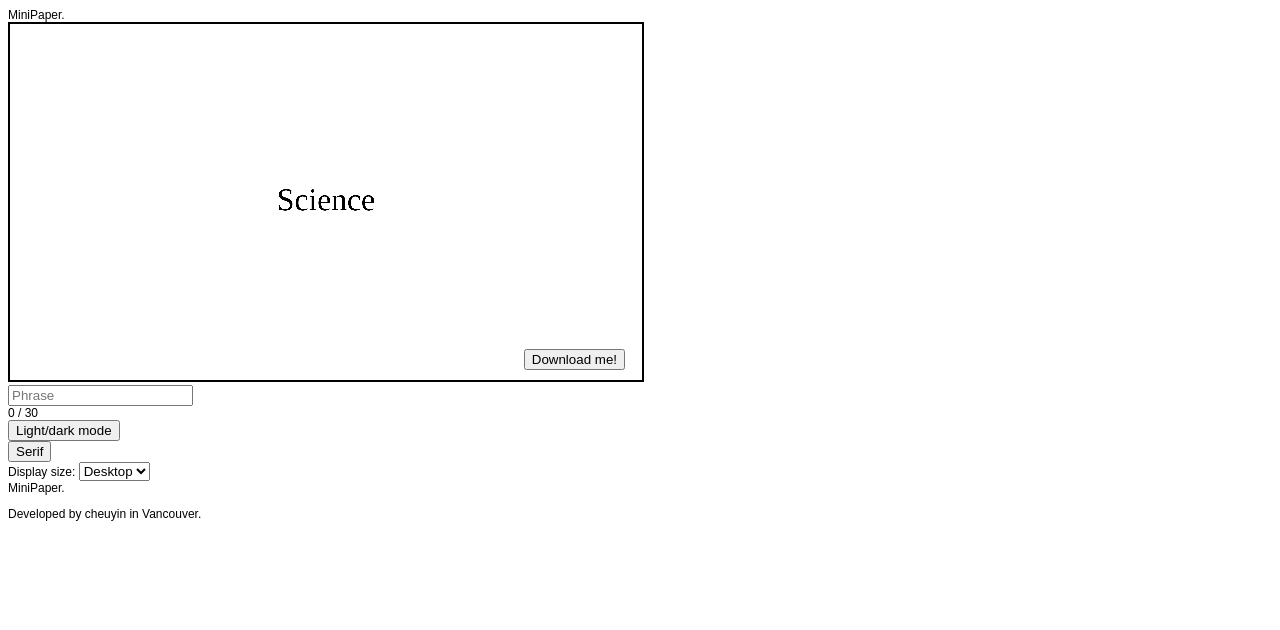
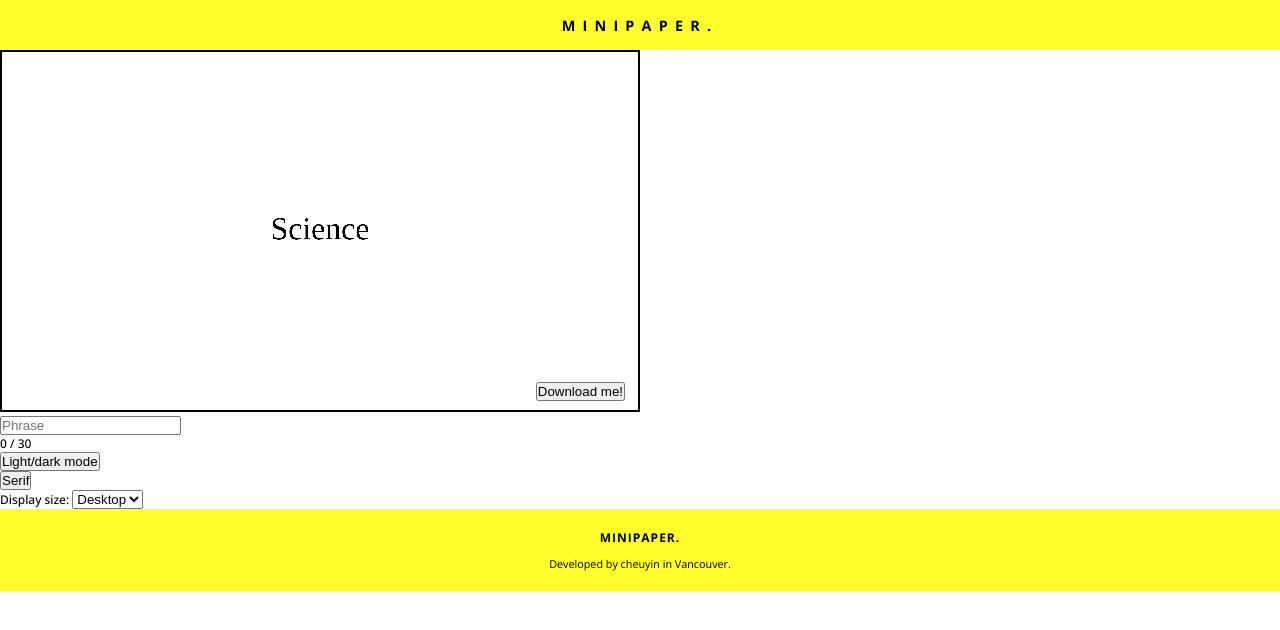
Before and after one commit to cheuyin/minimalist-wallpapers, a plain HTML site: page index.html in a window 1280 px wide. Drawn offline with nearby package versions, Linux system fonts and the light colour scheme.

Commit message:
Add CSS for header

```diff
--- a/index.html
+++ b/index.html
@@ -9,7 +9,7 @@
 		<script type="module" src="./index.js" defer></script>
 	</head>
 	<body>
-		<header>MiniPaper.</header>
+		<header>MINIPAPER.</header>
 
 		<div class="canvas_container">
 			<canvas class="main_canvas"></canvas>
@@ -39,7 +39,7 @@
 		</div>
 
 		<footer>
-			<div class="logo">MiniPaper.</div>
+			<div class="logo">MINIPAPER.</div>
 			<p>Developed by cheuyin in Vancouver.</p>
 		</footer>
 	</body>
--- a/styles.css
+++ b/styles.css
@@ -1,6 +1,26 @@
+@import url("https://fonts.googleapis.com/css2?family=Open+Sans:wght@300;500;700&display=swap");
+
+* {
+	box-sizing: border-box;
+	margin: 0;
+	padding: 0;
+}
+
 :root {
-    font-family: Arial, Helvetica, sans-serif;
+	font-family: "Open Sans", sans-serif;
 	font-size: 12px;
+}
+
+header {
+	background-color: #FFFF2E;
+    font-size: 1.2rem;
+	height: 50px;
+    display: flex;
+    align-items: center;
+    justify-content: center;
+    text-transform: uppercase;
+    font-weight: 700;
+    letter-spacing: 0.5em;
 }
 
 .canvas_container {
@@ -19,3 +39,22 @@
 	right: 15px;
 	bottom: 15px;
 }
+
+footer {
+    padding: 20px;
+    gap: 10px;
+    background-color: #FFFF2E;
+    display: flex;
+    flex-direction: column;
+    align-items: center;
+}
+
+footer div.logo {
+    font-weight: 700;
+    letter-spacing: 1px;
+}
+
+footer p {
+    font-size: 0.9rem;
+    font-weight: 300;
+}
```
Lines whose indentation alone changed are shown as unchanged.
